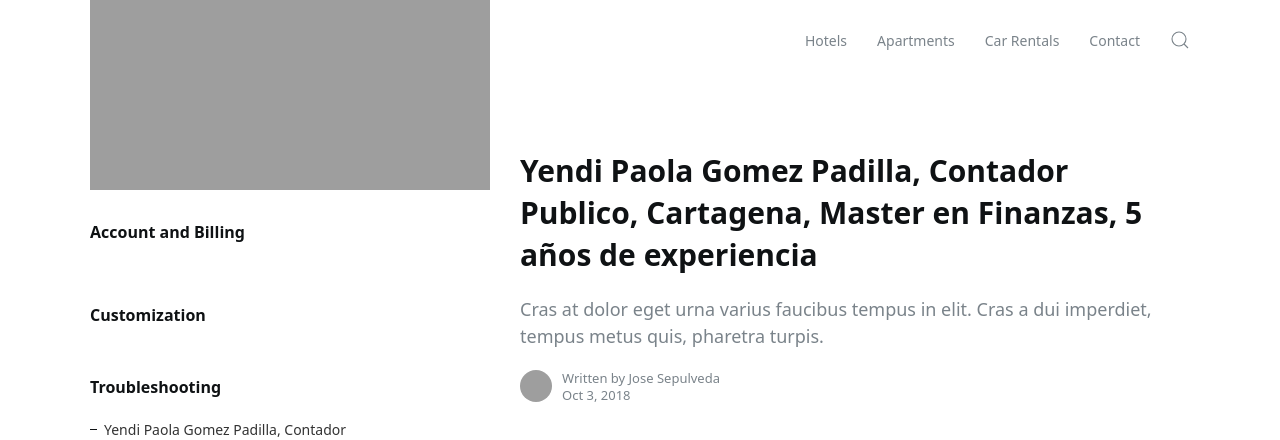
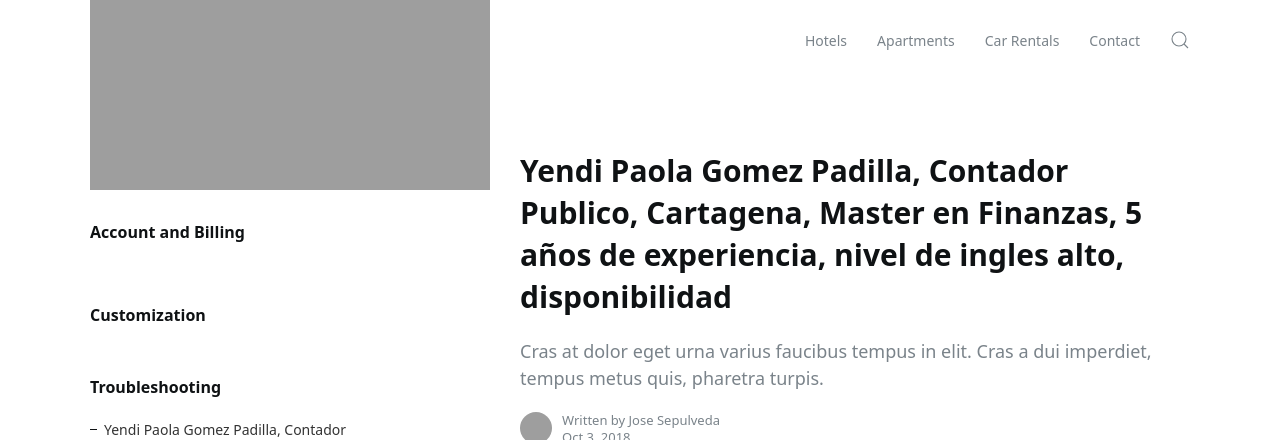
Before and after one commit to jelmii/jelmii.github.io, a Jekyll site: the page built from _docs/collections.md, in a window 1280 px wide and 900 px high, cut to the strip 0-440 px from the top of the window. Built offline with Jekyll 4.4.1, drawn with Linux system fonts in a browser that asks for light colours; some of the changed text lies outside the part shown; grey boxes are pictures that could not be loaded.

Commit message:
Update collections.md

```diff
--- a/_docs/collections.md
+++ b/_docs/collections.md
@@ -1,6 +1,6 @@
 ---
 layout: doc
-title: Yendi Paola Gomez Padilla, Contador Publico, Cartagena, Master en Finanzas, 5 años de experiencia
+title: Yendi Paola Gomez Padilla, Contador Publico, Cartagena, Master en Finanzas, 5 años de experiencia, nivel de ingles alto, disponibilidad
 subtitle: Cras at dolor eget urna varius faucibus tempus in elit. Cras a dui imperdiet, tempus metus quis, pharetra turpis.
 author:
 tags: featured
```
